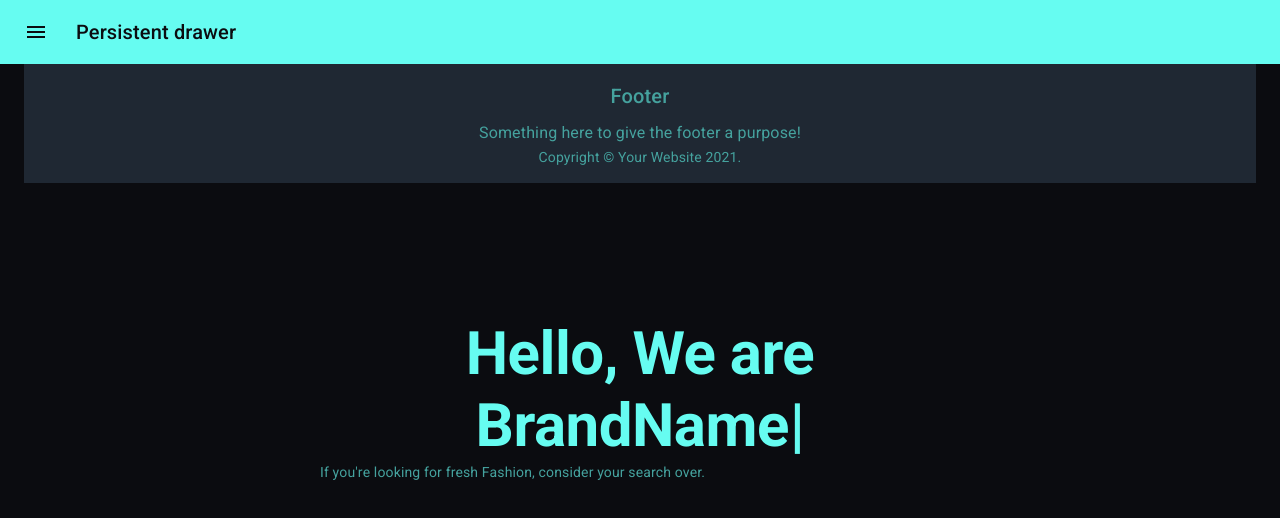
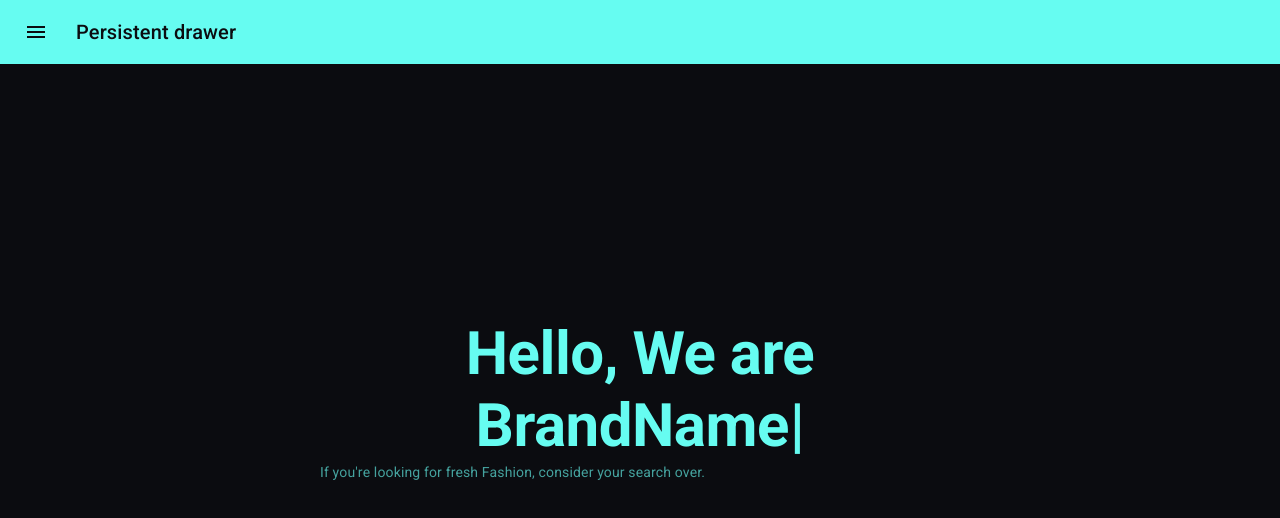
Before and after one commit to muskanvaswan/next-material-ui, a Next.js app: page / in a window 1280 px wide. Shown: the top 518 px of the page. Built offline with nearby package versions, Linux system fonts and the light colour scheme.

Commit message:
adding noFooter flexibility

```diff
--- a/src/components/Layout.js
+++ b/src/components/Layout.js
@@ -17,7 +17,8 @@ export default class Layout extends React.Component {
         <ThemeProvider theme={theme}>
         <TopBar/>
         {this.props.children}
-        <Footer sticky={this.props.short} bright={this.props.bright}/>
+        {this.props.noFooter ? "" :<Footer sticky={this.props.short} bright={this.props.bright}/>}
+
       </ThemeProvider>
       </React.Fragment>
       )
```
